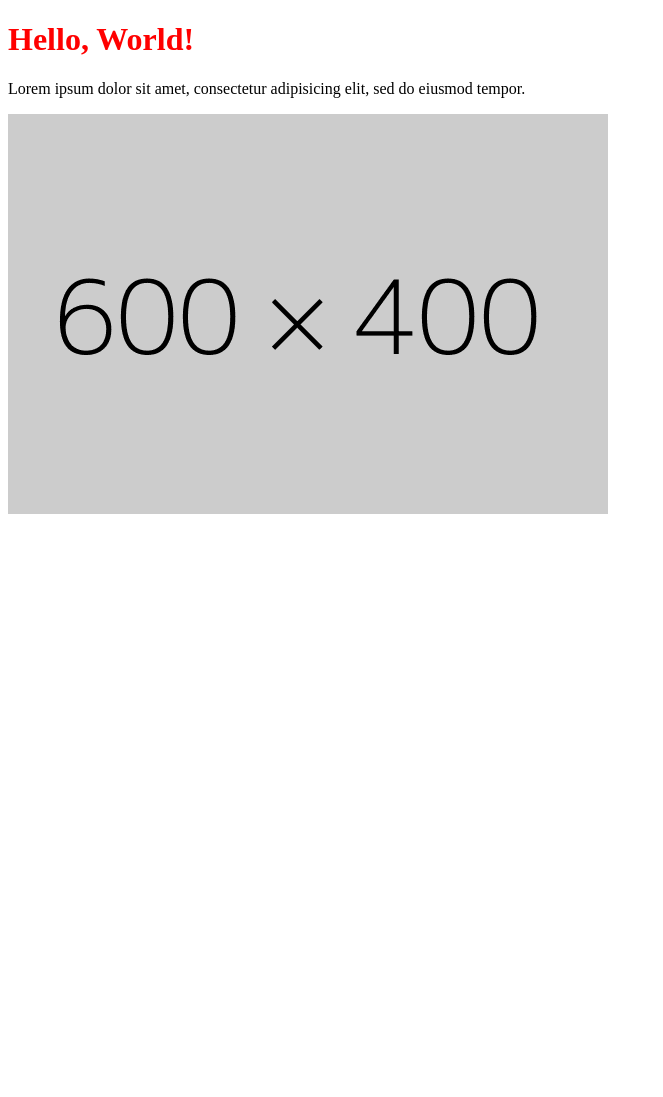
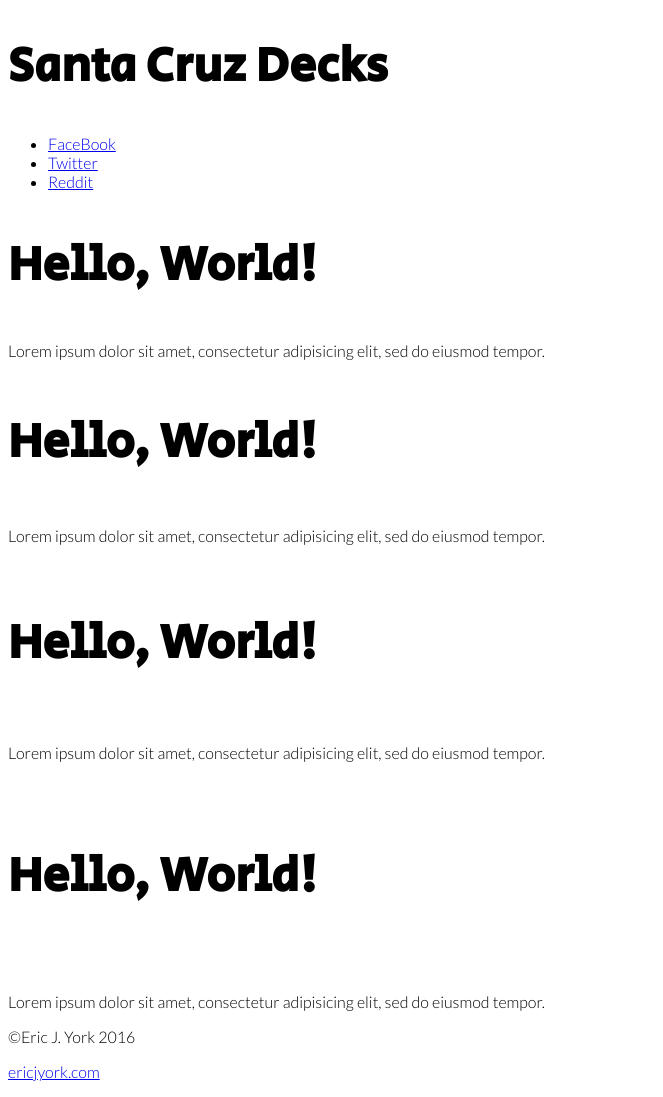
Before and after one commit to ericyork/santacruz, a plain HTML site: page index.html in a window 1280 px wide. Shown: the whole page, without its empty margins (0-663 px from the left). Before the commit the page ends 800 px from the top, so only its background shows below. Drawn offline with Linux system fonts and the light colour scheme.

Commit message:
lays out page structure, classes, and ids
Builds the basic page layout with classes and ids, including page
header, nav, sections and footer, with copyright and site link.

```diff
--- a/index.html
+++ b/index.html
@@ -1,14 +1,47 @@
 <!DOCTYPE html>
 <html>
   <head>
-    <title>Santa Cruz Skateboard Deck</title>
+    <title>Santa Cruz Decks</title>
     <link rel="stylesheet" href="style.css" />
+    <link href="https://fonts.googleapis.com/css?family=Secular+One" rel="stylesheet">
+    <link href="https://fonts.googleapis.com/css?family=Lato:300,700" rel="stylesheet">
   </head>
   <body>
-    <div class="body">
-      <h1>Hello, World!</h1>
-      <p>Lorem ipsum dolor sit amet, consectetur adipisicing elit, sed do eiusmod tempor.</p>
-      <img src="pix/place.png" />
-    </div>
+    <header class="main-header">
+      <h1 class="site-title">Santa Cruz Decks</h1>
+      <nav class="social-nav">
+        <ul>
+          <li><a href="#">FaceBook</a></li>
+          <li><a href="#">Twitter</a></li>
+          <li><a href="#">Reddit</a></li>
+        </ul>
+      </nav>
+    </header>
+    <main>
+      <section id="intro" class="col">
+        <h1>Hello, World!</h1>
+        <p>Lorem ipsum dolor sit amet, consectetur adipisicing elit, sed do eiusmod tempor.</p>
+      </secion>
+      <section id="gallery" class="col">
+        <h1>Hello, World!</h1>
+        <p>Lorem ipsum dolor sit amet, consectetur adipisicing elit, sed do eiusmod tempor.</p>
+      </secion>
+      <section id="resources" class="col">
+        <h1>Hello, World!</h1>
+        <p>Lorem ipsum dolor sit amet, consectetur adipisicing elit, sed do eiusmod tempor.</p>
+      </secion>
+      <section id="contact" class="col">
+        <h1>Hello, World!</h1>
+        <p>Lorem ipsum dolor sit amet, consectetur adipisicing elit, sed do eiusmod tempor.</p>
+      </secion>
+      <footer>
+        <div class="copy"
+          <p>&copy;Eric J. York 2016</p>
+        </div>
+        <div class="website">
+          <p><a href="http://ericjyork.com">ericjyork.com</a></p>
+        </div>
+      </footer>
+    </main>
   </body>
 </html>
--- a/style.css
+++ b/style.css
@@ -1,3 +1,7 @@
+body {
+  font-family: Lato, Helvetica, Arial, sans-serif;
+}
 h1 {
-  color: red;
+  font-family: 'Secular One', sans-serif;
+  font-size: 48px;
 }
```
